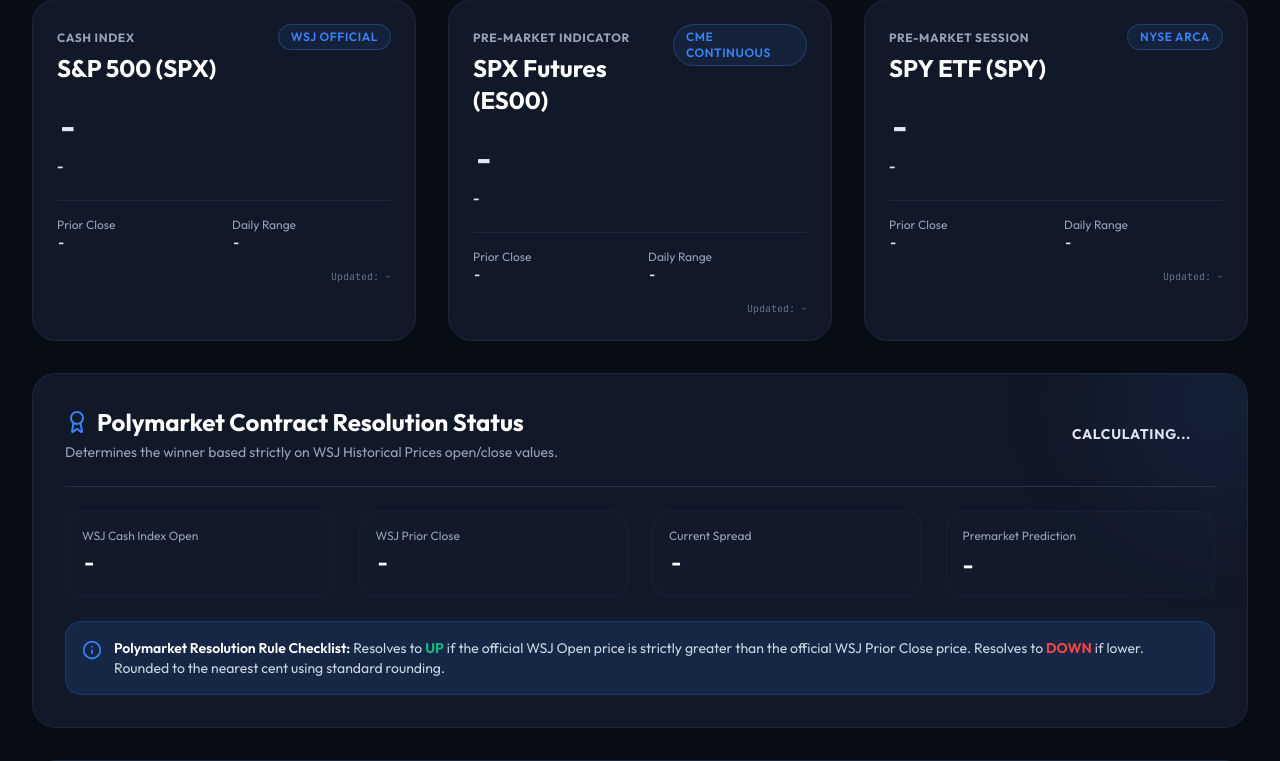
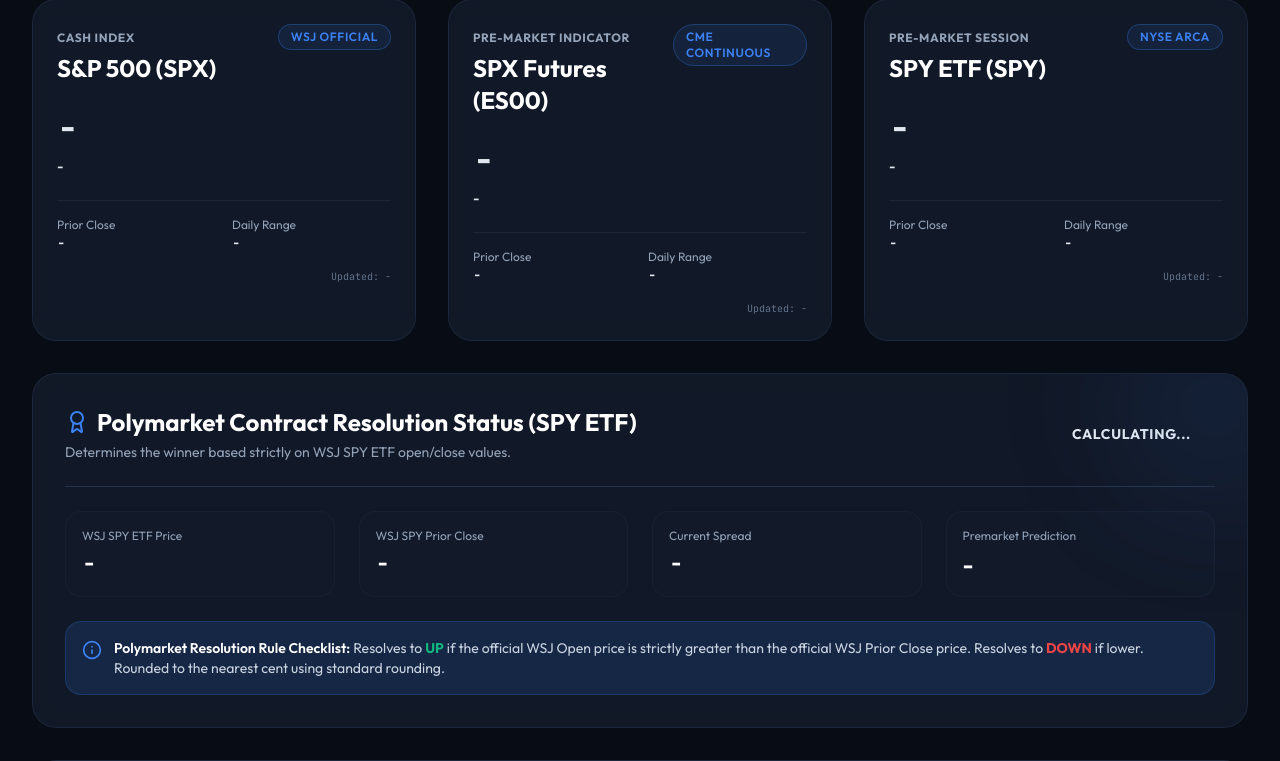
Before and after one commit to TradersEntertainment/sp500wsj, a Flask app: page / in a window 1280 px wide. Shown: the part 170-931 px from the top of the page. Run offline with Flask 3, Linux system fonts and the light colour scheme; data that the repository does not hold is empty; some libraries are stand-ins or nearby versions.

Commit message:
Update resolution tracking to SPY and add yesterday close line to live chart

```diff
--- a/templates/index.html
+++ b/templates/index.html
@@ -193,10 +193,10 @@
                 <div>
                     <h2 class="text-2xl font-bold text-white flex items-center gap-2">
                         <i data-lucide="award" class="text-brand-accent w-6 h-6"></i>
-                        Polymarket Contract Resolution Status
+                        Polymarket Contract Resolution Status (SPY ETF)
                     </h2>
                     <p class="text-slate-400 text-sm mt-1">
-                        Determines the winner based strictly on WSJ Historical Prices open/close values.
+                        Determines the winner based strictly on WSJ SPY ETF open/close values.
                     </p>
                 </div>
                 <div id="resBadge" class="px-6 py-2 rounded-2xl text-sm font-bold uppercase tracking-wider transition-all duration-300">
@@ -206,12 +206,12 @@
 
             <div class="grid grid-cols-1 md:grid-cols-2 lg:grid-cols-4 gap-6 text-sm">
                 <div class="p-4 bg-brand-card/40 rounded-2xl border border-brand-border/30">
-                    <span class="text-slate-400 block text-xs mb-1">WSJ Cash Index Open</span>
-                    <span id="resSpxOpen" class="text-2xl font-bold font-mono text-white">-</span>
+                    <span class="text-slate-400 block text-xs mb-1">WSJ SPY ETF Price</span>
+                    <span id="resSpyOpen" class="text-2xl font-bold font-mono text-white">-</span>
                 </div>
                 <div class="p-4 bg-brand-card/40 rounded-2xl border border-brand-border/30">
-                    <span class="text-slate-400 block text-xs mb-1">WSJ Prior Close</span>
-                    <span id="resSpxClose" class="text-2xl font-bold font-mono text-white">-</span>
+                    <span class="text-slate-400 block text-xs mb-1">WSJ SPY Prior Close</span>
+                    <span id="resSpyClose" class="text-2xl font-bold font-mono text-white">-</span>
                 </div>
                 <div class="p-4 bg-brand-card/40 rounded-2xl border border-brand-border/30">
                     <span class="text-slate-400 block text-xs mb-1">Current Spread</span>
@@ -265,6 +265,7 @@
         let chart;
         let activeDataset = 'SPX';
         let fullHistoryData = { SPX: [], ES00: [], SPY: [] };
+        let latestQuotes = {};
 
         // Initialize empty chart
         function initChart() {
@@ -280,7 +281,7 @@
                 data: {
                     labels: [],
                     datasets: [{
-                        label: 'S&P 500',
+                        label: 'Live Price',
                         data: [],
                         borderColor: '#3B82F6',
                         borderWidth: 2,
@@ -291,13 +292,29 @@
                         fill: true,
                         backgroundColor: gradient,
                         tension: 0.15
+                    }, {
+                        label: "Yesterday's Close",
+                        data: [],
+                        borderColor: 'rgba(255, 255, 255, 0.35)',
+                        borderWidth: 1.5,
+                        borderDash: [6, 6],
+                        pointRadius: 0,
+                        pointHoverRadius: 0,
+                        fill: false,
+                        tension: 0
                     }]
                 },
                 options: {
                     responsive: true,
                     maintainAspectRatio: false,
                     plugins: {
-                        legend: { display: false }
+                        legend: {
+                            display: true,
+                            labels: {
+                                color: '#94A3B8',
+                                font: { family: 'Outfit', size: 11 }
+                            }
+                        }
                     },
                     scales: {
                         x: {
@@ -339,6 +356,15 @@
             chart.data.labels = labels;
             chart.data.datasets[0].data = prices;
 
+            // Draw yesterday's close reference line
+            const quote = latestQuotes[activeDataset];
+            let priorClose = 0;
+            if (quote) {
+                priorClose = quote.priorClose;
+            }
+            const priorCloseData = new Array(prices.length).fill(priorClose);
+            chart.data.datasets[1].data = priorCloseData;
+
             // Dynamically change border color based on price change
             if (prices.length > 1) {
                 const startPrice = prices[0];
@@ -368,6 +394,7 @@
                 const response = await fetch('/api/data');
                 const data = await response.json();
                 fullHistoryData = data.history;
+                latestQuotes = data.quotes;
                 updateUI(data.quotes);
                 updateChartData();
             } catch (e) {
@@ -421,18 +448,18 @@
                 document.getElementById('spyTime').innerText = `WSJ: ${spy.wsj_timestamp}`;
             }
 
-            // Resolution logic
+            // Resolution logic (Tracks SPY ETF)
             if (spx && fut && spy) {
-                const openVal = spx.lastPrice; // Note: Cash index lastPrice during market hours is active
-                const priorClose = spx.priorClose;
-                const isMarketOpen = spx.priceChange !== 0;
+                const openVal = spy.lastPrice;
+                const priorClose = spy.priorClose;
+                const isMarketOpen = spy.priceChange !== 0;
 
                 let spread = openVal - priorClose;
                 let spreadText = (spread >= 0 ? '+' : '') + spread.toFixed(2);
                 let colorClass = spread >= 0 ? 'text-brand-green' : 'text-brand-red';
 
-                document.getElementById('resSpxOpen').innerText = openVal.toLocaleString(undefined, {minimumFractionDigits: 2});
-                document.getElementById('resSpxClose').innerText = priorClose.toLocaleString(undefined, {minimumFractionDigits: 2});
+                document.getElementById('resSpyOpen').innerText = openVal.toLocaleString(undefined, {minimumFractionDigits: 2});
+                document.getElementById('resSpyClose').innerText = priorClose.toLocaleString(undefined, {minimumFractionDigits: 2});
                 document.getElementById('resSpread').className = `text-2xl font-bold font-mono ${colorClass}`;
                 document.getElementById('resSpread').innerText = spreadText;
 
@@ -472,6 +499,7 @@
                 const response = await fetch('/api/force_refresh');
                 const data = await response.json();
                 fullHistoryData = data.data.history;
+                latestQuotes = data.data.quotes;
                 updateUI(data.data.quotes);
                 updateChartData();
             } catch (e) {
```
